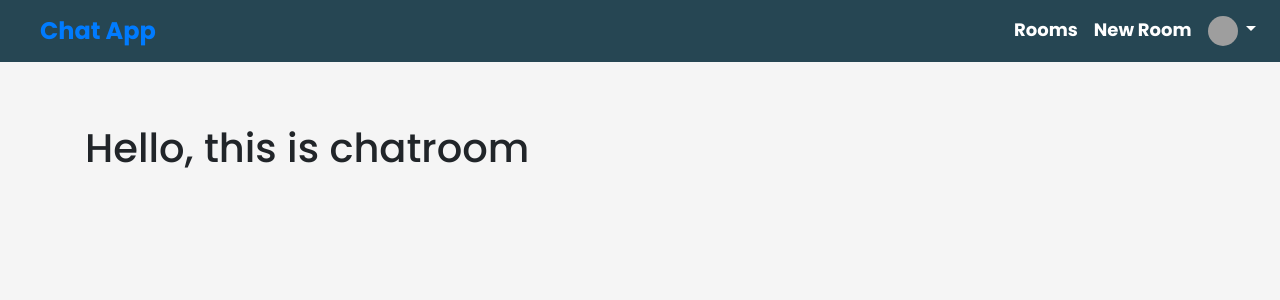
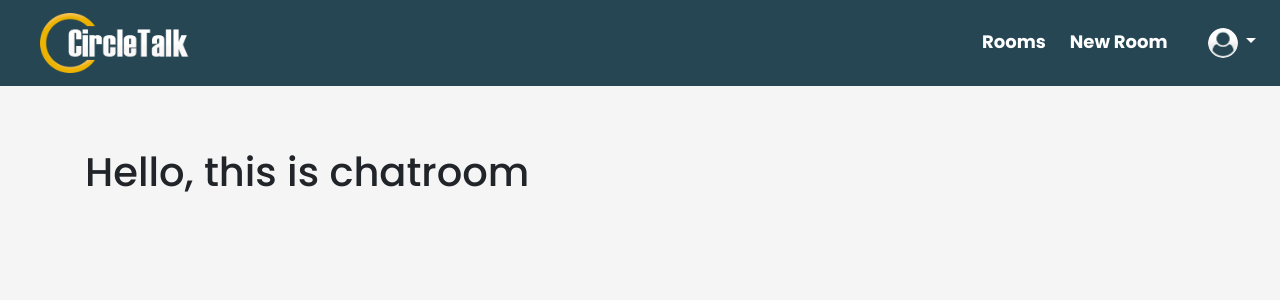
Before and after one commit to ToniMoldovan/University-Diploma-Chat-Application, a PHP site: page /app/views/chatroom.php in a window 1280 px wide. Shown: the top 300 px of the page. Run offline with PHP 8.4, Linux system fonts and the light colour scheme; data that the repository does not hold is empty; some libraries are stand-ins or nearby versions; grey boxes are pictures that could not be loaded.

Commit message:
small modifications with links

```diff
--- a/app/views/components/navbar.php
+++ b/app/views/components/navbar.php
@@ -1,6 +1,8 @@
 <!-- Navbar -->
 <nav class="navbar navbar-expand-lg">
-    <a class="navbar-brand" href="#">Chat App</a>
+    <a class="navbar-brand" href="/">
+        <img src="<?php echo $GLOBALS['assets'] . 'images/chat-app-logo.png'; ?>" alt="logo" height="60">
+    </a>
     <button class="navbar-toggler" type="button" data-toggle="collapse" data-target="#navbarNav"
             aria-controls="navbarNav" aria-expanded="false" aria-label="Toggle navigation">
         <span class="navbar-toggler-icon"></span>
@@ -10,13 +12,13 @@
             <li class="nav-item">
                 <a class="nav-link" href="#">Rooms</a>
             </li>
-            <li class="nav-item">
-                <a class="nav-link" href="#">New Room</a>
+            <li class="nav-item ml-lg-2">
+                <a class="nav-link" href="/rooms/create">New Room</a>
             </li>
-            <li class="nav-item dropdown">
+            <li class="nav-item dropdown ml-lg-4">
                 <a class="nav-link dropdown-toggle" href="#" id="profileDropdown" role="button"
                    data-toggle="dropdown" aria-haspopup="true" aria-expanded="false">
-                    <img class="profile-picture" src="profile.jpg" alt="Profile Picture">
+                    <img class="profile-picture" src="<?php echo $GLOBALS['assets'] . 'images/default-user-profile-picture.png'; ?>" alt="Profile Picture">
                 </a>
                 <div class="dropdown-menu dropdown-menu-right" aria-labelledby="profileDropdown">
                     <a class="dropdown-item" href="#">My Rooms</a>
```
